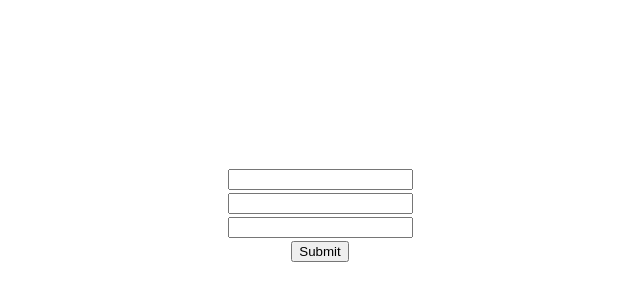
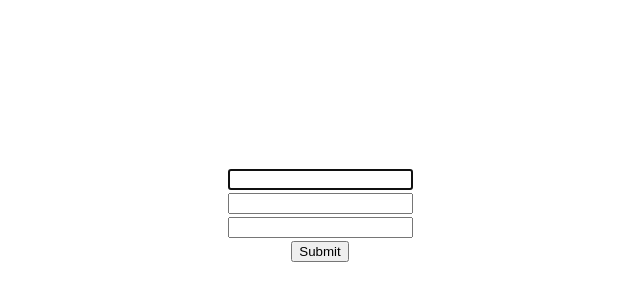
Before and after one commit to Sultana-Razia/form-master, a React (Vite) app: page / in a window 1280 px wide. Shown: the part 186-486 px from the top of the page, without its empty margins (320-960 px from the left). Built offline with nearby package versions, Linux system fonts and the light colour scheme.

Commit message:
Explore Ref And Controlled And Uncontrolled Components

```diff
--- a/src/App.jsx
+++ b/src/App.jsx
@@ -1,6 +1,7 @@
 
 import './App.css'
-import StateFullForm from './components/StateFullForm/StateFullForm'
+import RefForm from './components/RefForm/RefForm'
+// import StateFullForm from './components/StateFullForm/StateFullForm'
 // import SimpleForm from './components/SimpleForm/SimpleForm'
 
 function App() {
@@ -8,7 +9,8 @@
   return (
     <>
       {/* <SimpleForm></SimpleForm> */}
-      <StateFullForm></StateFullForm>
+      {/* <StateFullForm></StateFullForm> */}
+      <RefForm></RefForm>
     </>
   )
 }
--- /dev/null
+++ b/src/components/RefForm/RefForm.jsx
@@ -0,0 +1,35 @@
+import { useEffect, useRef } from "react";
+
+
+const RefForm = () => {
+    const nameRef = useRef(null);
+    const emailRef = useRef(null);
+    const passwordRef = useRef(null);
+
+    useEffect(() => {
+        nameRef.current.focus();
+    }, []);
+
+    const handleSubmit = e => {
+        e.preventDefault();
+        console.log(nameRef.current.value);
+        console.log(emailRef.current.value);
+        console.log(passwordRef.current.value);
+    }
+
+    return (
+        <div>
+            <form onSubmit={handleSubmit}>
+                <input ref={nameRef} type="text" name="name" />
+                <br />
+                <input ref={emailRef} type="email" name="email" id="" />
+                <br />
+                <input ref={passwordRef} type="password" name="password" />
+                <br />
+                <input type="submit" value="Submit" />
+            </form>
+        </div>
+    );
+};
+
+export default RefForm;
```
